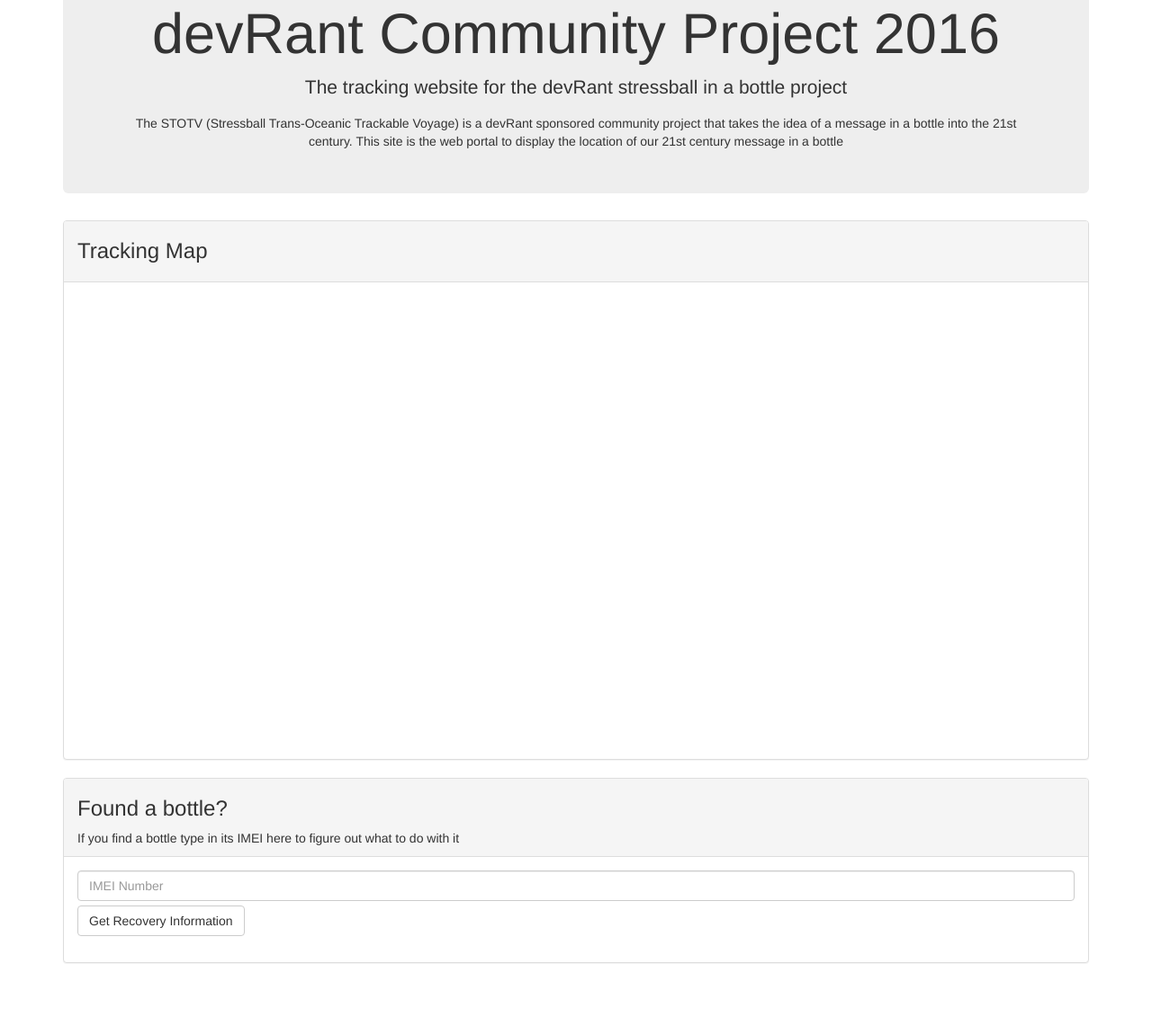
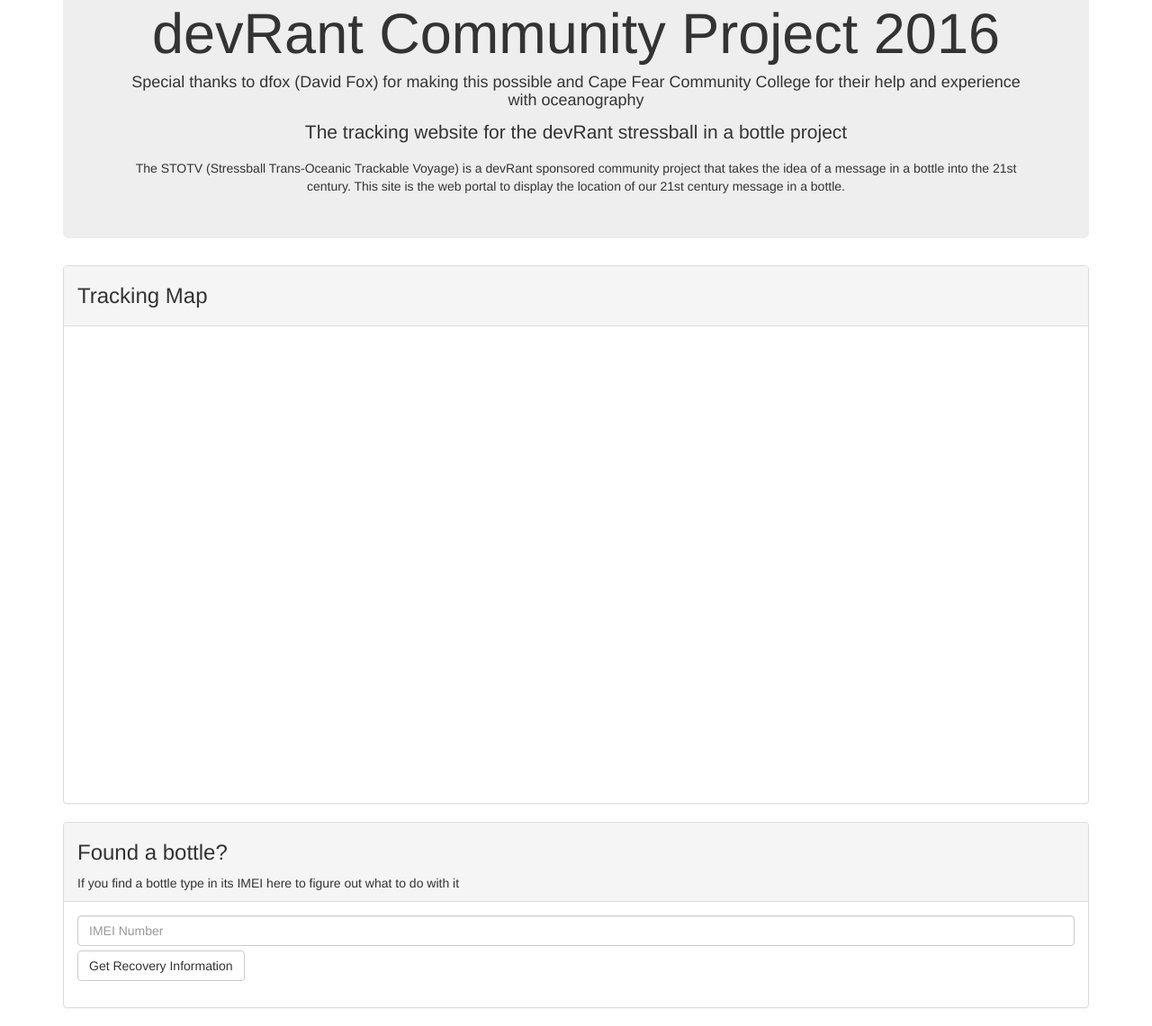
Before and after one commit to STOTV/STOTV-Server, a website: page static/index.html in a window 1280 px wide. Shown: the part 65-1206 px from the top of the page at 90% size. Before the commit the page ends 1156 px from the top, so only its background shows below. Drawn offline with nearby package versions, Linux system fonts and the light colour scheme; some packages are replaced by stand-ins of ours; no server answers.

Commit message:
Added a thanks header to the top of jumbotron

```diff
--- a/static/index.html
+++ b/static/index.html
@@ -28,8 +28,9 @@
     <div class="jumbotron text-center">
         <div class="black">
             <h1>devRant Community Project 2016</h1>
+            <h4> Special thanks to dfox (David Fox) for making this possible and Cape Fear Community College for their help and experience with oceanography </h4>
             <p> The tracking website for the devRant stressball in a bottle project </p>
-    		<p2> The STOTV (Stressball Trans-Oceanic Trackable Voyage) is a devRant sponsored community project that takes the idea of a message in a bottle into the 21st century. This site is the web portal to display the location of our 21st century message in a bottle</p2>
+    		<p2> The STOTV (Stressball Trans-Oceanic Trackable Voyage) is a devRant sponsored community project that takes the idea of a message in a bottle into the 21st century. This site is the web portal to display the location of our 21st century message in a bottle. </p2>
         </div>
     </div>
     <!--<div class="white">-->
@@ -41,7 +42,7 @@
     <div class="panel panel-default recovery">
         <div class="panel-heading">
             <h3>Found a bottle?</h3>
-            <p3> If you find a bottle type in its IMEI here to figure out what to do with it </p3>
+            <p4> If you find a bottle type in its IMEI here to figure out what to do with it </p3>
         </div>
         <div class="panel-body">
             <div id="recovery">
```
